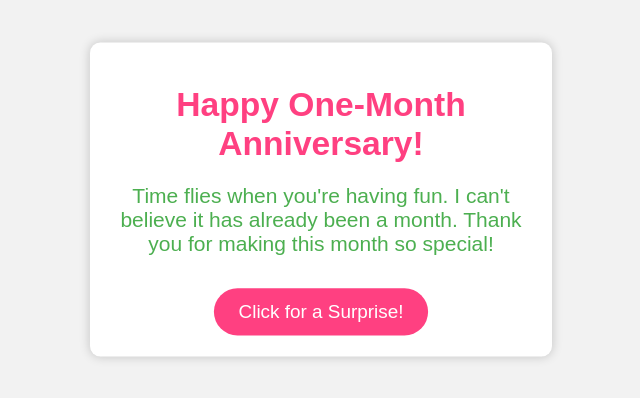
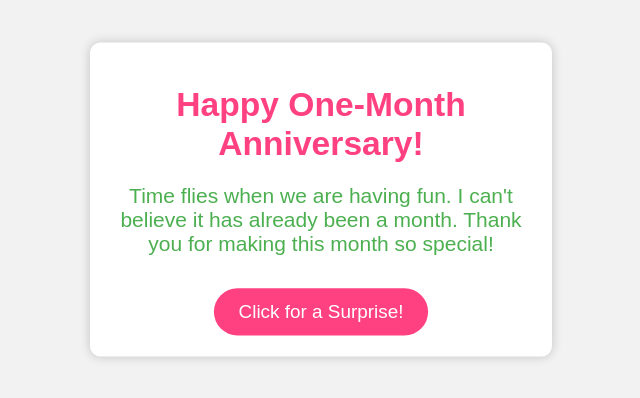
Before and after one commit to UchihaItachiVD/one_month_anniversary-main, a plain HTML site: page index.html in a window 1280 px wide. Shown: the full height of the page, 319-959 px from the left. Drawn offline with Linux system fonts and the light colour scheme.

Commit message:
Update index.html

```diff
--- a/index.html
+++ b/index.html
@@ -62,7 +62,7 @@
 <body>
   <div class="card">
     <h1 class="title">Happy One-Month Anniversary!</h1>
-    <p class="message">Time flies when you're having fun. I can't believe it has already been a month. Thank you for making this month so special!</p>
+    <p class="message">Time flies when we are having fun. I can't believe it has already been a month. Thank you for making this month so special!</p>
     <a href="test2.html" class="button">Click for a Surprise!</a>
   </div>
 </body>
```
